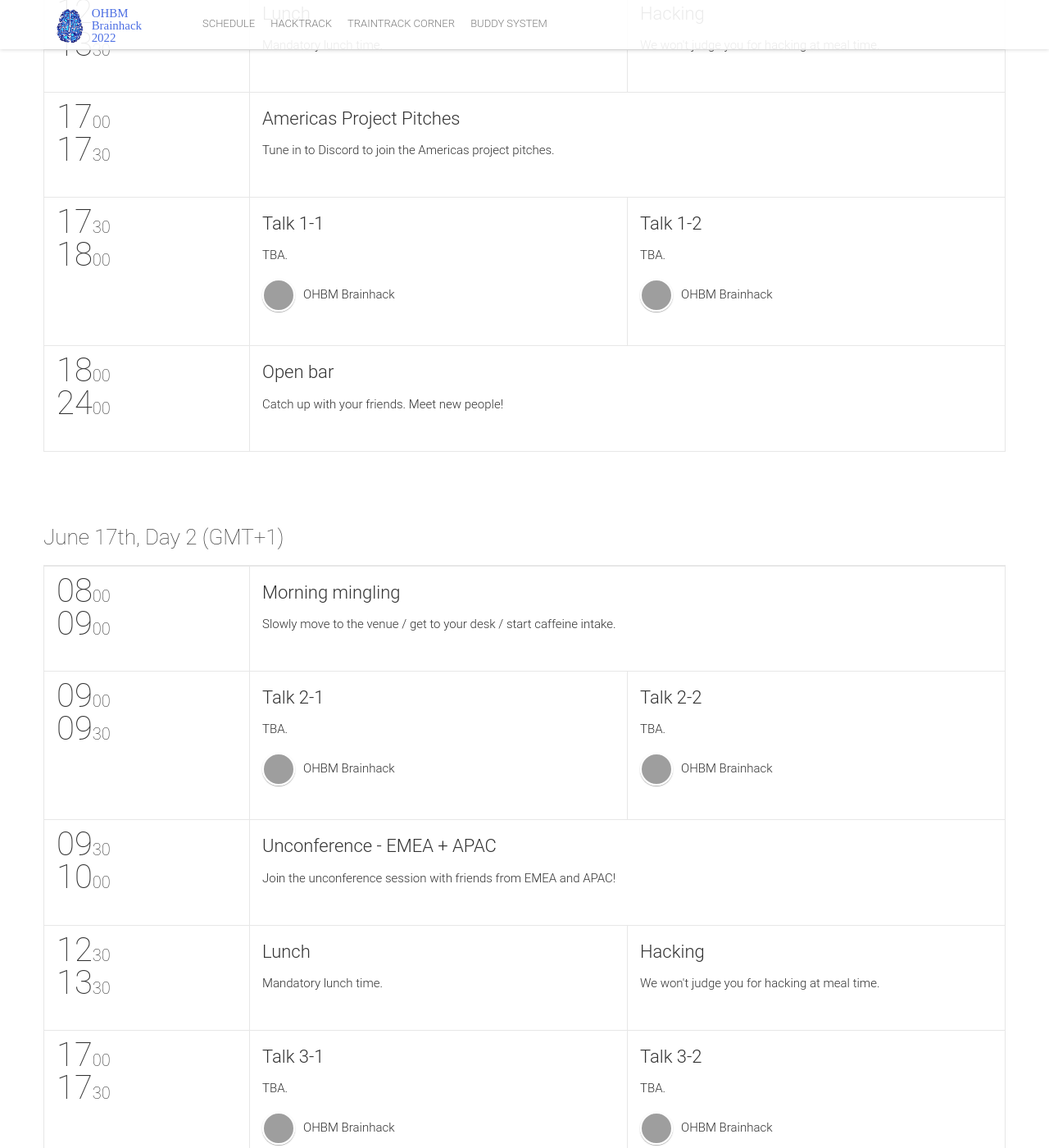
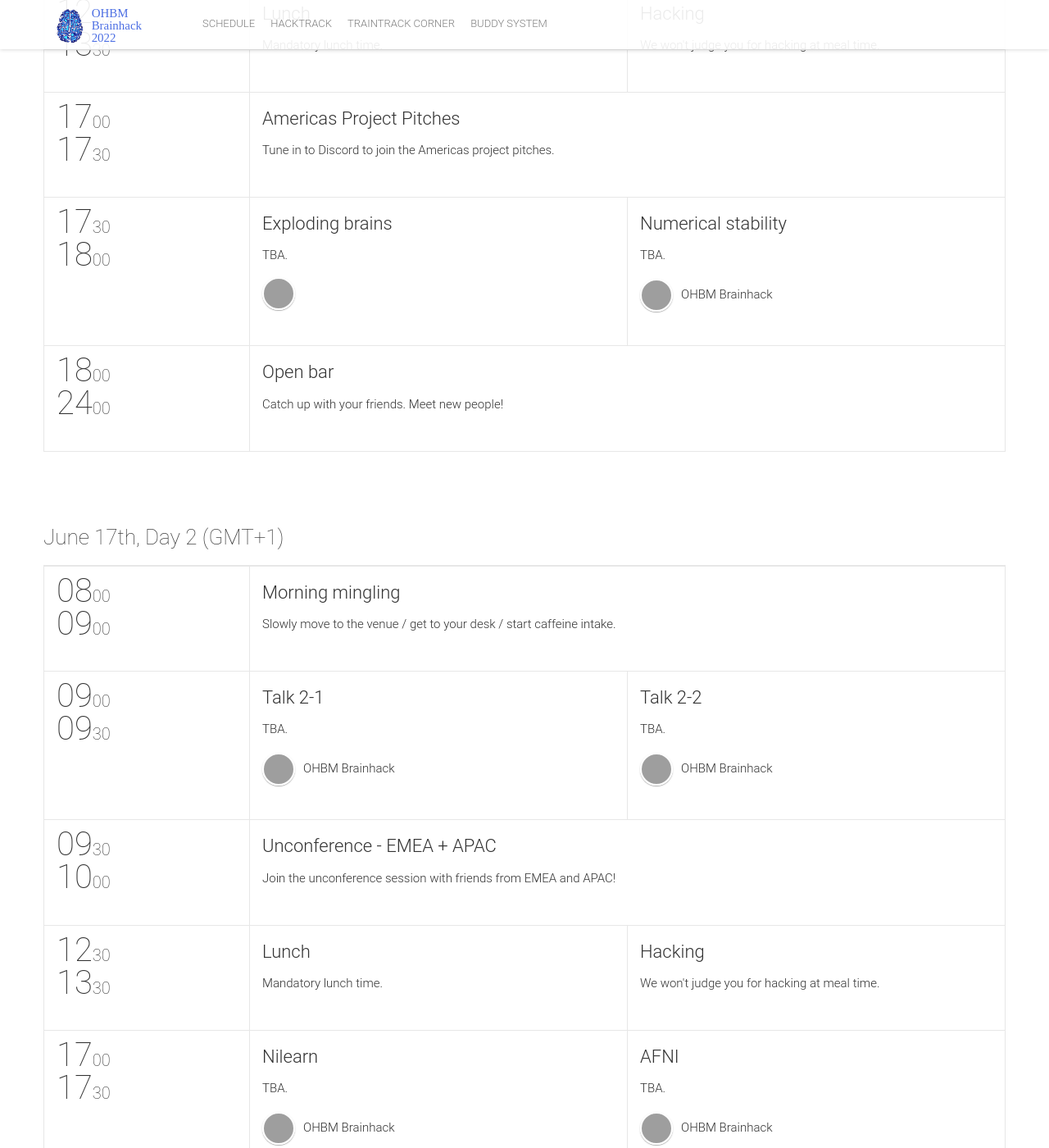
Before and after one commit to ohbm/hackathon2022, a Jekyll site: the page built from schedule/emea.html, in a window 1280 px wide and 1400 px high, scrolled down 1040 px. Shown: the whole window at 82% size. Built offline with Jekyll 4.4.1, drawn with Linux system fonts in a browser that asks for light colours; nearby versions of some CDN libraries; some of the changed text lies outside the part shown; grey boxes are pictures that could not be loaded.

Commit message:
update talk topics

```diff
--- a/_data/sessions.yml
+++ b/_data/sessions.yml
@@ -198,7 +198,7 @@
 -
   id: 3011
   type: traintrack
-  title: "Talk 1-1"  # please edit this
+  title: "Exploding brains"  # please edit this
   place: "Queen Margrat Union Main Stage / Discord"
   description: >  # please edit this
     TBA.
@@ -206,7 +206,7 @@
     TBA.
     Live event for EMEA. Replay for APAC and America.
   links:
-  speakers: [brainhack] # edit speaker profile in speakers.yml and reference it here
+  speakers: [Faruk] # edit speaker profile in speakers.yml and reference it here
 
 -
   id: 3021
@@ -224,7 +224,7 @@
 -
   id: 3031
   type: traintrack
-  title: "Talk 3-1"  # please edit this
+  title: "Nilearn"  # please edit this
   place: "Queen Margrat Union Main Stage / Discord"
   description: >  # please edit this
     TBA.
@@ -237,7 +237,7 @@
 -
   id: 3041
   type: traintrack
-  title: "Talk 4-1"  # please edit this
+  title: "Dandi"  # please edit this
   place: "Queen Margrat Union Main Stage / Discord"
   description: >  # please edit this
     TBA.
@@ -249,7 +249,7 @@
 -
   id: 3012
   type: traintrack
-  title: "Talk 1-2"  # please edit this
+  title: "Numerical stability"  # please edit this
   place: "Queen Margrat Union Main Stage / Discord"
   description: >  # please edit this
     TBA.
@@ -275,7 +275,7 @@
 -
   id: 3032
   type: traintrack
-  title: "Talk 3-2"  # please edit this
+  title: "AFNI"  # please edit this
   place: "Queen Margrat Union Main Stage / Discord"
   description: >  # please edit this
     TBA.
@@ -288,7 +288,7 @@
 -
   id: 3042
   type: traintrack
-  title: "Talk 4-2"  # please edit this
+  title: "Open neuro"  # please edit this
   place: "Queen Margrat Union Main Stage / Discord"
   description: >  # please edit this
     TBA.
```
